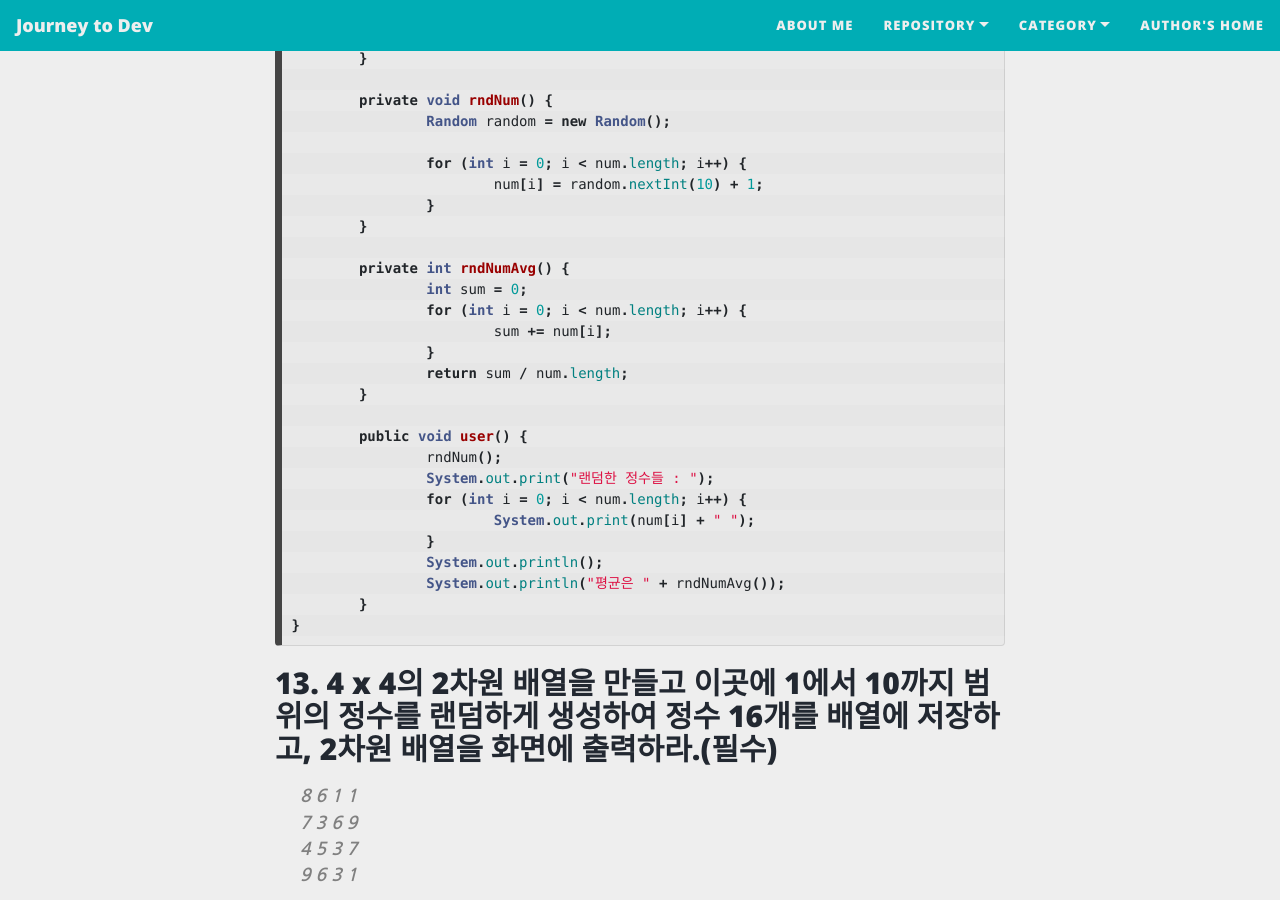
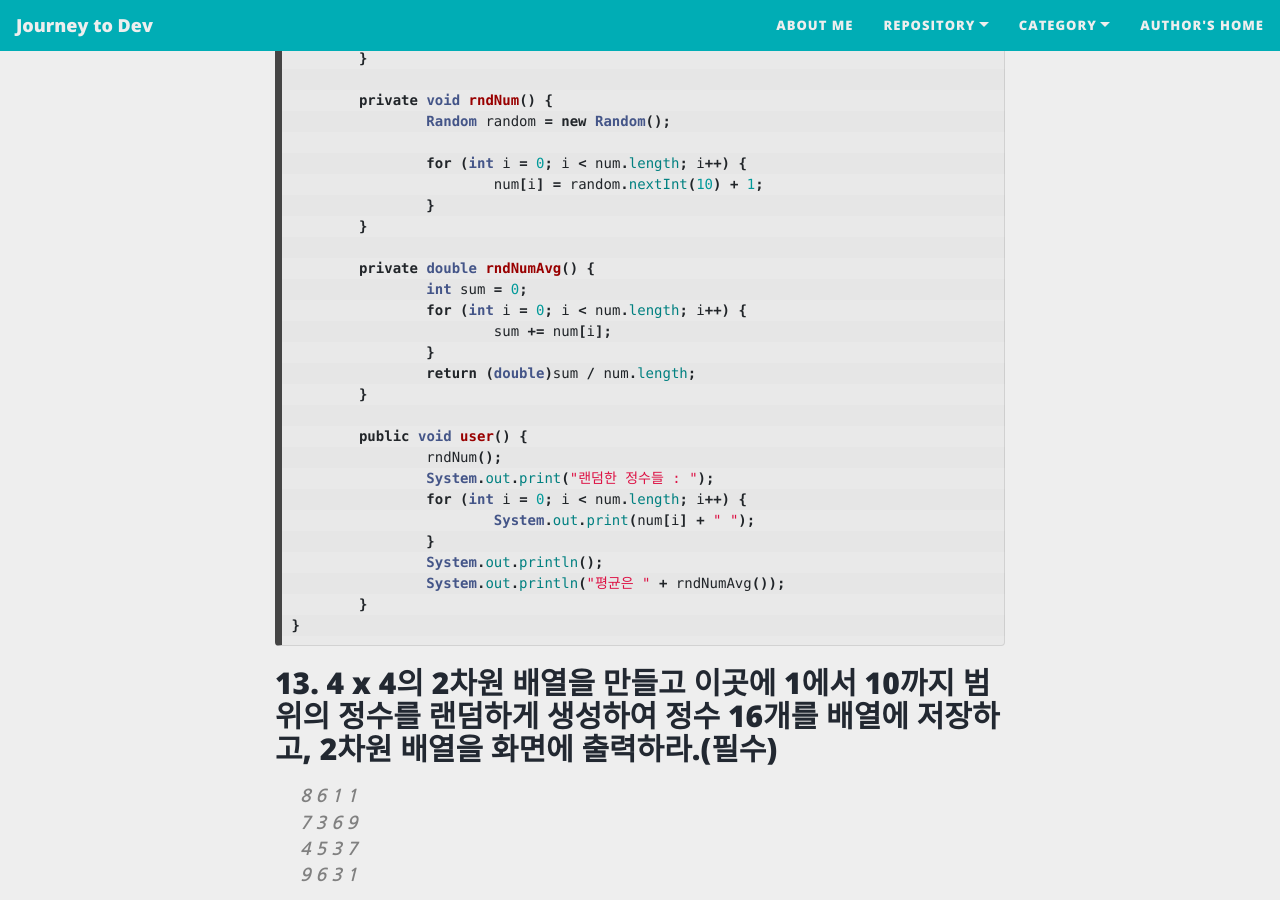
Before and after one commit to roqhdehd502/roqhdehd502.github.io, a Jekyll site: the page built from _posts/WebDev/2020-12-09-116.md, in a window 1280 px wide and 900 px high, scrolled down 14103 px. Built offline with Jekyll 4.4.1, drawn with Linux system fonts in a browser that asks for light colours; nearby versions of some CDN libraries.

Commit message:
Update 2020-12-09-116.md

```diff
--- a/_posts/WebDev/2020-12-09-116.md
+++ b/_posts/WebDev/2020-12-09-116.md
@@ -658,12 +658,12 @@ public class AvgNum {
 		}
 	}
 
-	private int rndNumAvg() {
+	private double rndNumAvg() {
 		int sum = 0;
 		for (int i = 0; i < num.length; i++) {
 			sum += num[i];
 		}
-		return sum / num.length;
+		return (double)sum / num.length;
 	}
 
 	public void user() {
```
